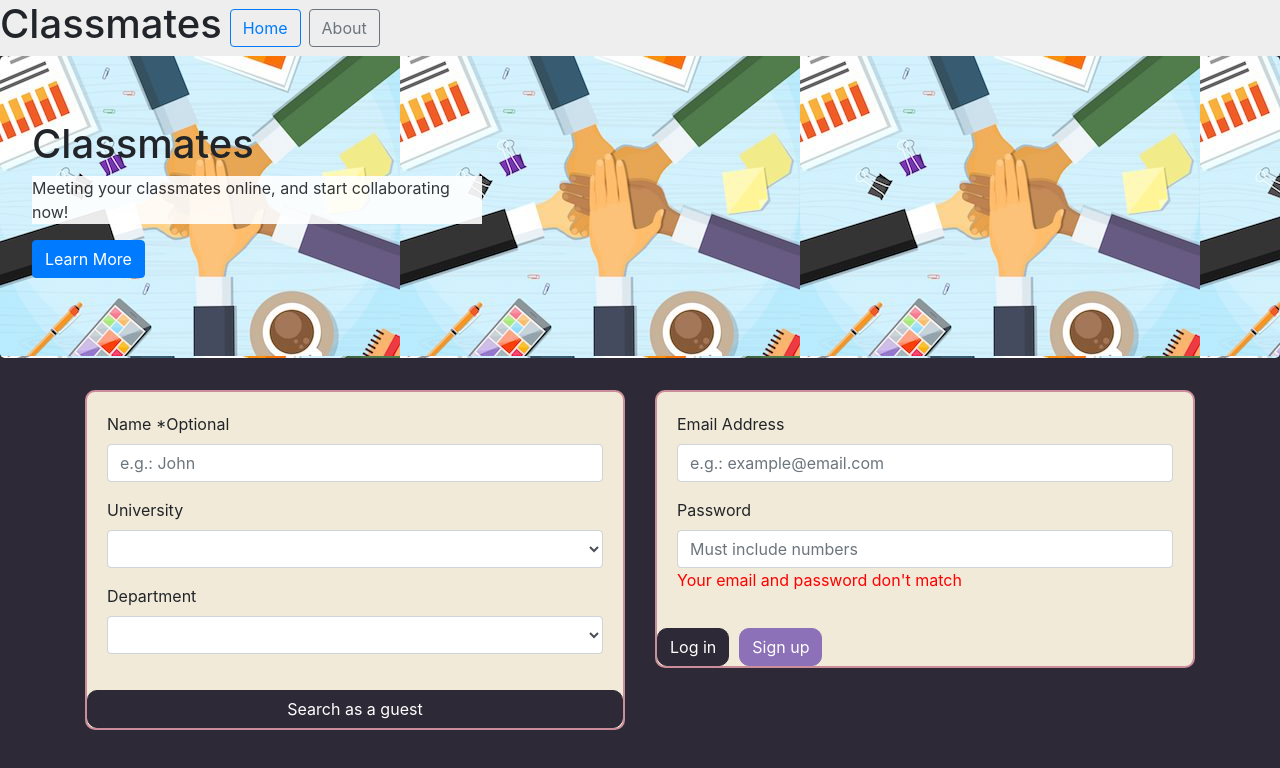
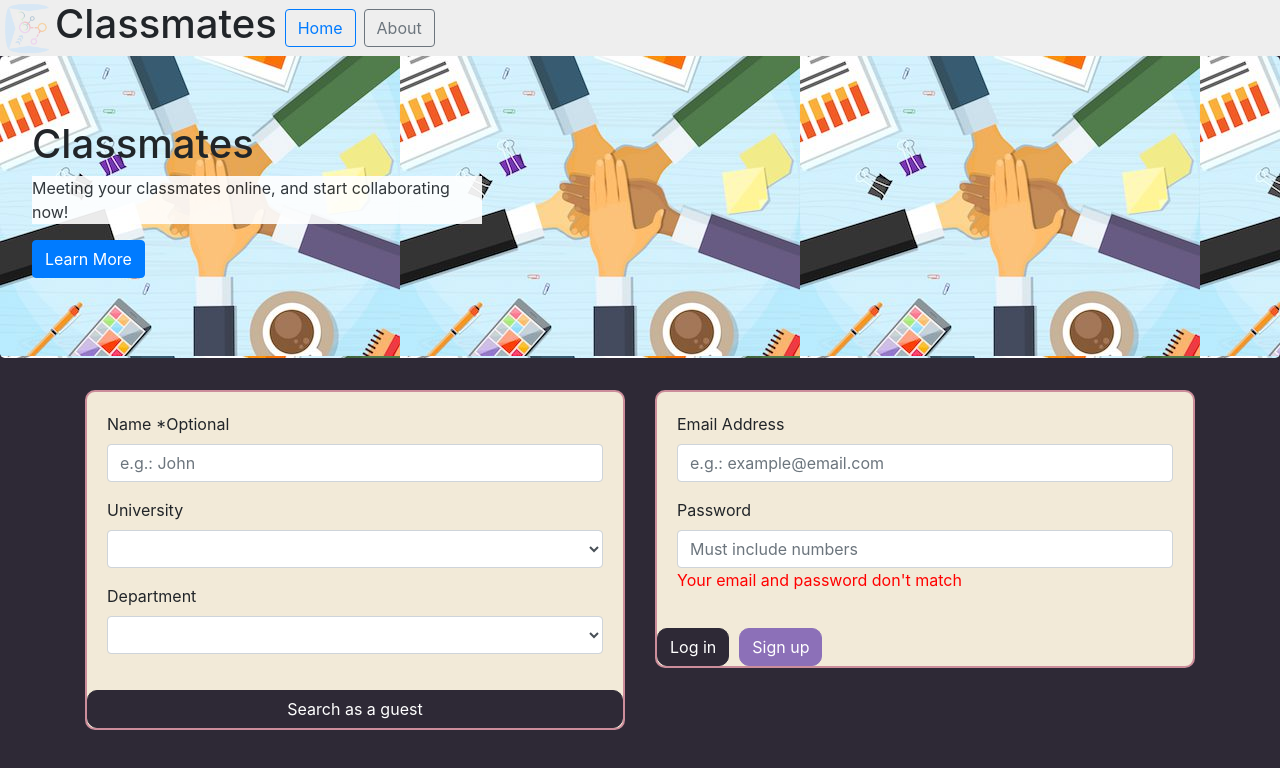
Before and after one commit to Kojon74/Classmates, a React (Create React App) app in the folder frontend/: page / in a window 1280 px wide. Shown: the top 768 px of the page. Built offline with nearby package versions, Linux system fonts and the light colour scheme.

Commit message:
adding logo

```diff
--- a/frontend/src/Navbar.js
+++ b/frontend/src/Navbar.js
@@ -1,10 +1,12 @@
 import React from "react";
 import "bootstrap/dist/css/bootstrap.min.css";
 import Button from "react-bootstrap/Button";
+import logo from './assets/logo.png';
 
 const Navbar = () => {
   return (
     <nav className="nav">
+      <img src={logo} alt="logo" width="55px"/>
       <h1 className="nav-header">Classmates</h1>
       <Button
         onClick={(event) => (window.location.href = "/")}
```
Also changed, not shown: frontend/src/assets/logo.png (added).
